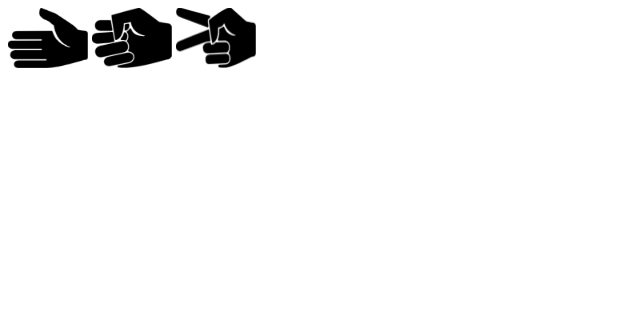
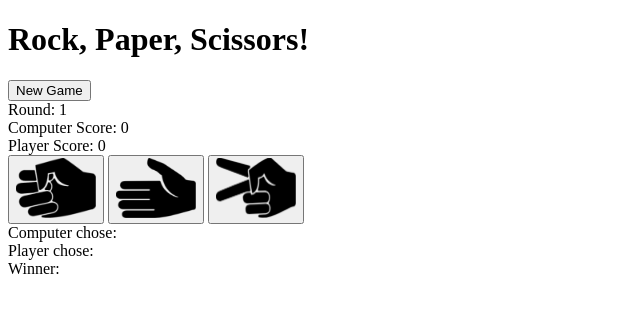
Before and after one commit to zlake23/rock-paper-scissors, a plain HTML site: page index.html in a window 1280 px wide. Shown: the whole page, without its empty margins (0-640 px from the left). Drawn offline with Linux system fonts and the light colour scheme.

Commit message:
Updates layout design

```diff
--- a/index.html
+++ b/index.html
@@ -6,18 +6,38 @@
     </head>
 
     <body>
-        <img src="Images/Paper-hand.png">
-        <img src="Images/Rock-hand.png">
-        <img src="Images/Scissor-hand.png">
+
+        <h1>Rock, Paper, Scissors!</h1>
         <div id="game-container">
+
             <div class="row">
+                <button id="new-game-btn">New Game</button>
+            </div>
+
+            <div class="row" id="round-counter">
+                <div id="round">Round: 1</div>
+            </div>
+
+            <div class="row" id="scoreboard">
+                <div class="score computer-score">Computer Score: 0</div>
+                <div class="score player-score">Player Score: 0</div>
+
+            </div>
+
+            <div class="row">
+                <div class="game-pieces">
+                    <button class="game-btn" id="rock-btn"><img src="Images/Rock-hand.png"></button>
+                    <button class="game-btn" id="paper-btn"><img src="Images/Paper-hand.png"></button>
+                    <button class="game-btn" id="scissor-btn"><img src="Images/Scissor-hand.png"></button>
+                </div>
+            </div>
+            <div class="row" id="gameplay">
+                <div id="computer-choice">Computer chose: </div>
+                <div id="player-choice">Player chose: </div>
+                <div id="winner">Winner: </div>
+            </div>
 
 
-            </div>
-            <div class="row">
-
-
-            </div>
 
         </div>
 
```
